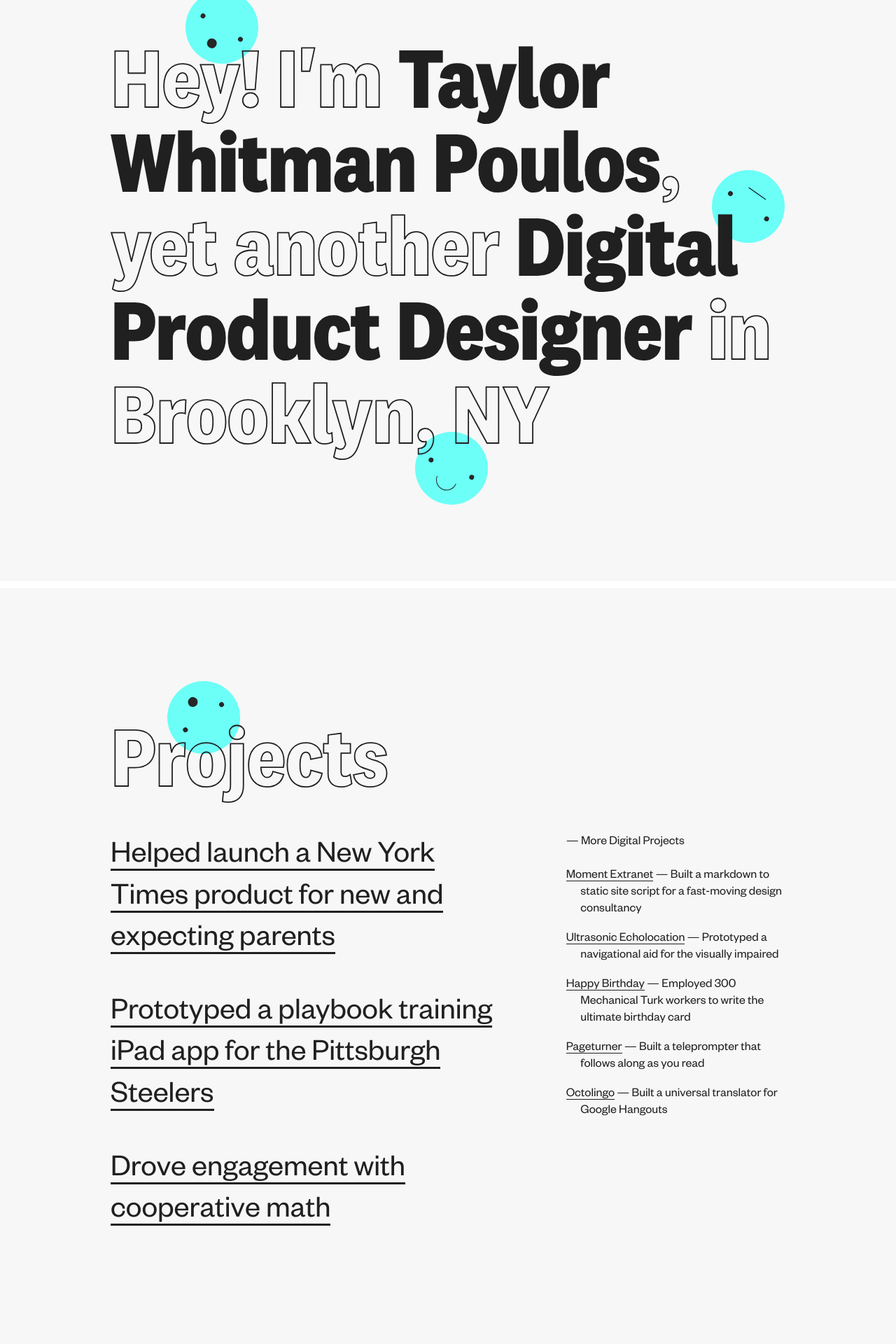
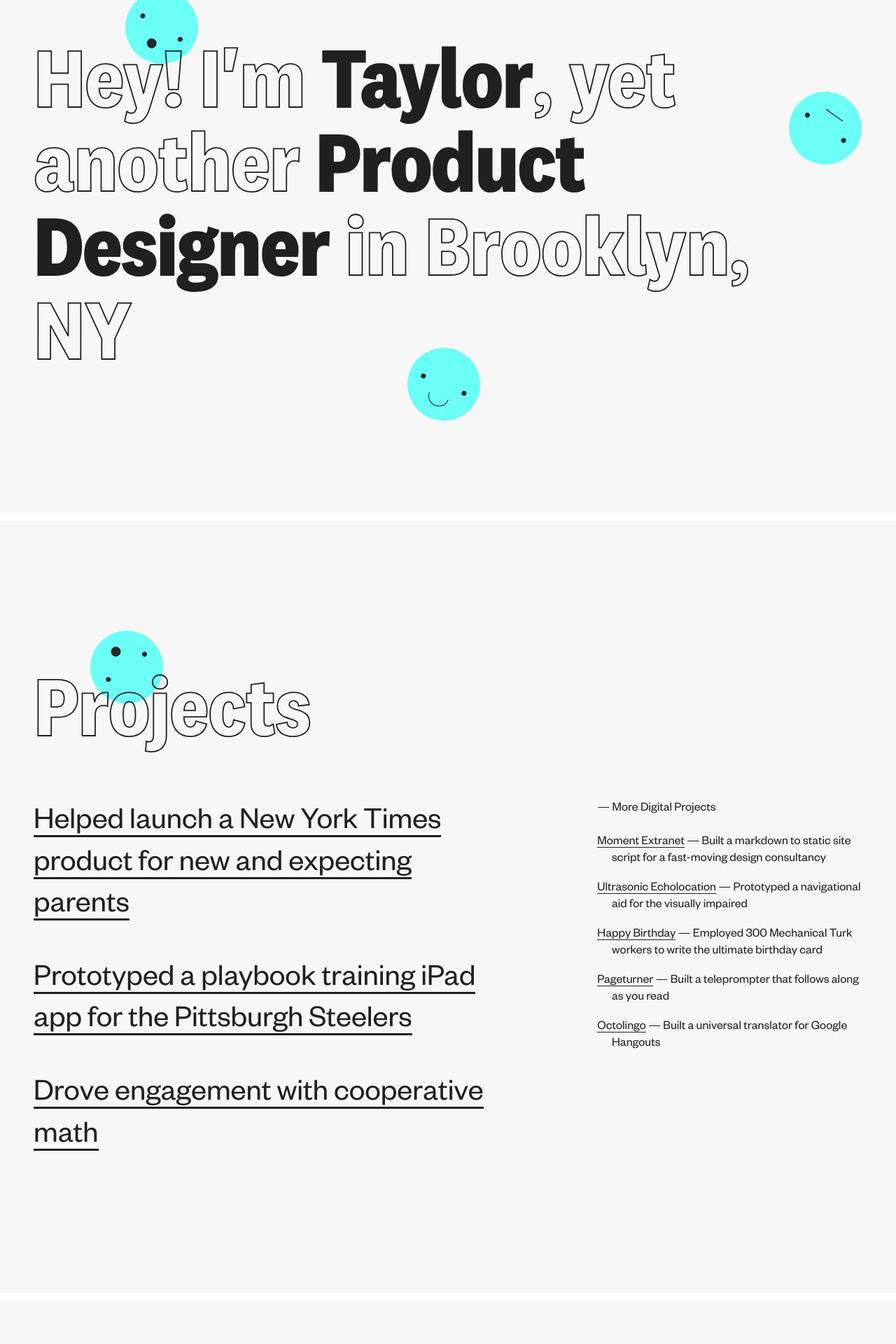
Before and after one commit to tpoulos/tpoulos.github.io, a Jekyll site: the page built from index.html, in a window 1280 px wide. Shown: the top 1920 px of the page at 70% size. Built offline with Jekyll 4.4.1, drawn with Linux system fonts in a browser that asks for light colours.

Commit message:
stretched out grid

```diff
--- a/_sass/_about.scss
+++ b/_sass/_about.scss
@@ -28,9 +28,18 @@
 }
 
 .about-meh {
-  right: 7rem;
-  top: 8.2rem;
+  right: 15rem;
+  top: 13rem;
   transform: rotate(-64deg);
+
+  @include media-query(1600px) {
+      right: 10rem;
+      top: 13rem;
+    }
+  @include media-query(1280px) {
+      right: 7rem;
+      top: 13rem;
+    }
 
   @include media-query($on-tablet) {
     right: 3.5rem;
@@ -50,6 +59,7 @@
   grid-column: span 4 / content-end;
 
   z-index: -2;
+  margin-top: 40px;
 
   img {
     width: 100%;
--- a/_sass/_base.scss
+++ b/_sass/_base.scss
@@ -76,17 +76,15 @@
 
 .wrapper {
   display: grid;
-  grid-template-columns: [start] 1fr [content-start] repeat(12, (($max-content-width / 12) - $spacing-unit)) [content-end] 1fr [end];
+  grid-template-columns: [start] 2 * $spacing-unit [content-start] repeat(12, 1fr) [content-end] 2 * $spacing-unit [end];
   grid-column-gap: $spacing-unit;
 
-  margin-bottom: 8 * $spacing-unit;
+  margin-bottom: 10vh;
 
-  @include media-query($on-tablet) {
-    grid-template-columns: [start] 1fr [content-start] repeat(12, (($tablet-content-width / 12) - $spacing-unit)) [content-end] 1fr [end];
-  }
+  grid-gap: 2* $spacing-unit;
 
   @include media-query($on-palm) {
-    grid-template-columns: [start] $spacing-unit * 2 [content-start] repeat(12, 1fr) [content-end] $spacing-unit * 2 [end];
+    grid-template-columns: [start] $spacing-unit [content-start] repeat(12, 1fr) [content-end] $spacing-unit [end];
   }
 }
 
--- a/_sass/_index.scss
+++ b/_sass/_index.scss
@@ -10,7 +10,7 @@
 
 .index-meh {
   right: 0rem;
-  top: 12rem;
+  top: 5rem;
 
   @include media-query($on-tablet) {
     top: 4rem;
--- a/index.html
+++ b/index.html
@@ -6,7 +6,7 @@
     <img src="{{ "images/wow.svg" | prepend: site.baseurl | prepend: site.url }}" class="face index-wow">
     <img src="{{ "images/meh-rotated.svg" | prepend: site.baseurl | prepend: site.url }}" class="face index-meh">
     <img src="{{ "images/smile.svg" | prepend: site.baseurl | prepend: site.url }}" class="face index-smile">
-    Hey! I'm <strong>Taylor Whitman Poulos</strong>, yet another <strong>Digital Product Designer</strong> in Brooklyn, NY
+    Hey! I'm <strong>Taylor</strong>, yet another <strong>Product Designer</strong> in Brooklyn, NY
   </h1>
 </div>
 
```
Also changed, not shown: 1 other file.
